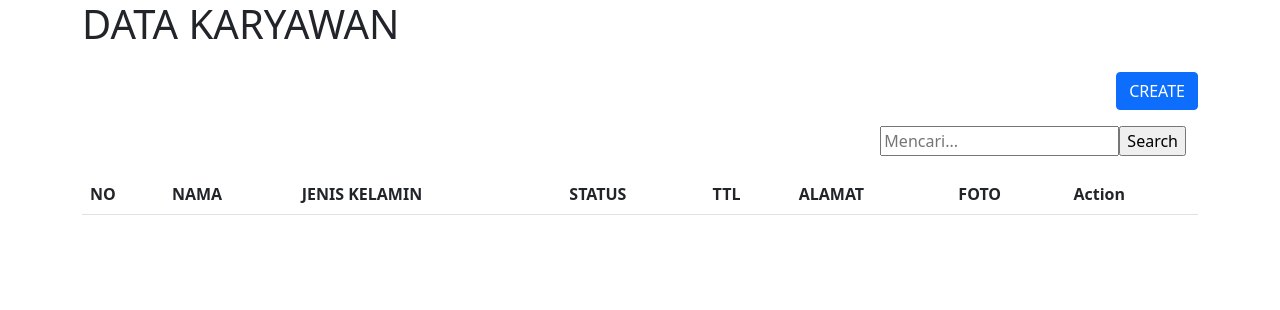
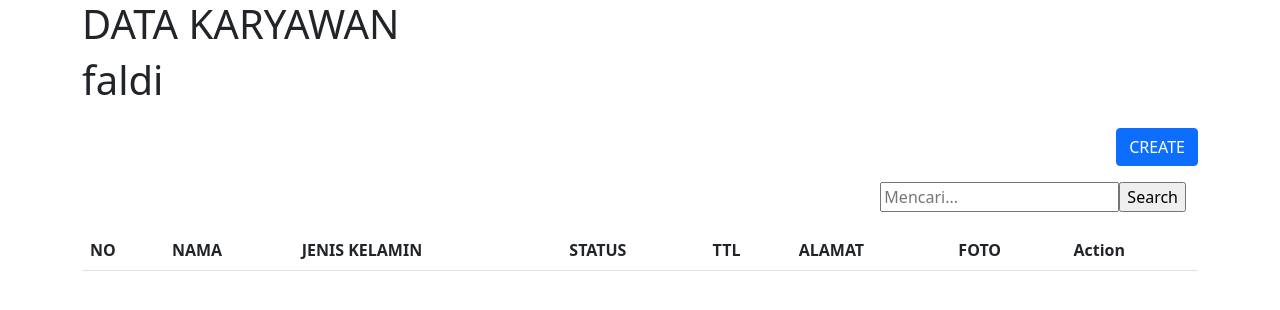
Before and after one commit to putrisetyowati/CRUD_PAD1, a Laravel app: page /karyawan in a window 1280 px wide. Shown: the top 310 px of the page. Run offline with Laravel 8, Linux system fonts and the light colour scheme; data that the repository does not hold is empty; some libraries are stand-ins or nearby versions.

Commit message:
tambah nama faldi

```diff
--- a/resources/views/index.blade.php
+++ b/resources/views/index.blade.php
@@ -13,6 +13,7 @@
         <div class="row">
             <div class="col-12 mb-3">
                 <h1>DATA KARYAWAN</h1>
+                <h1>faldi</h1>
             </div>
 
             <div class="container mb-3">
```
